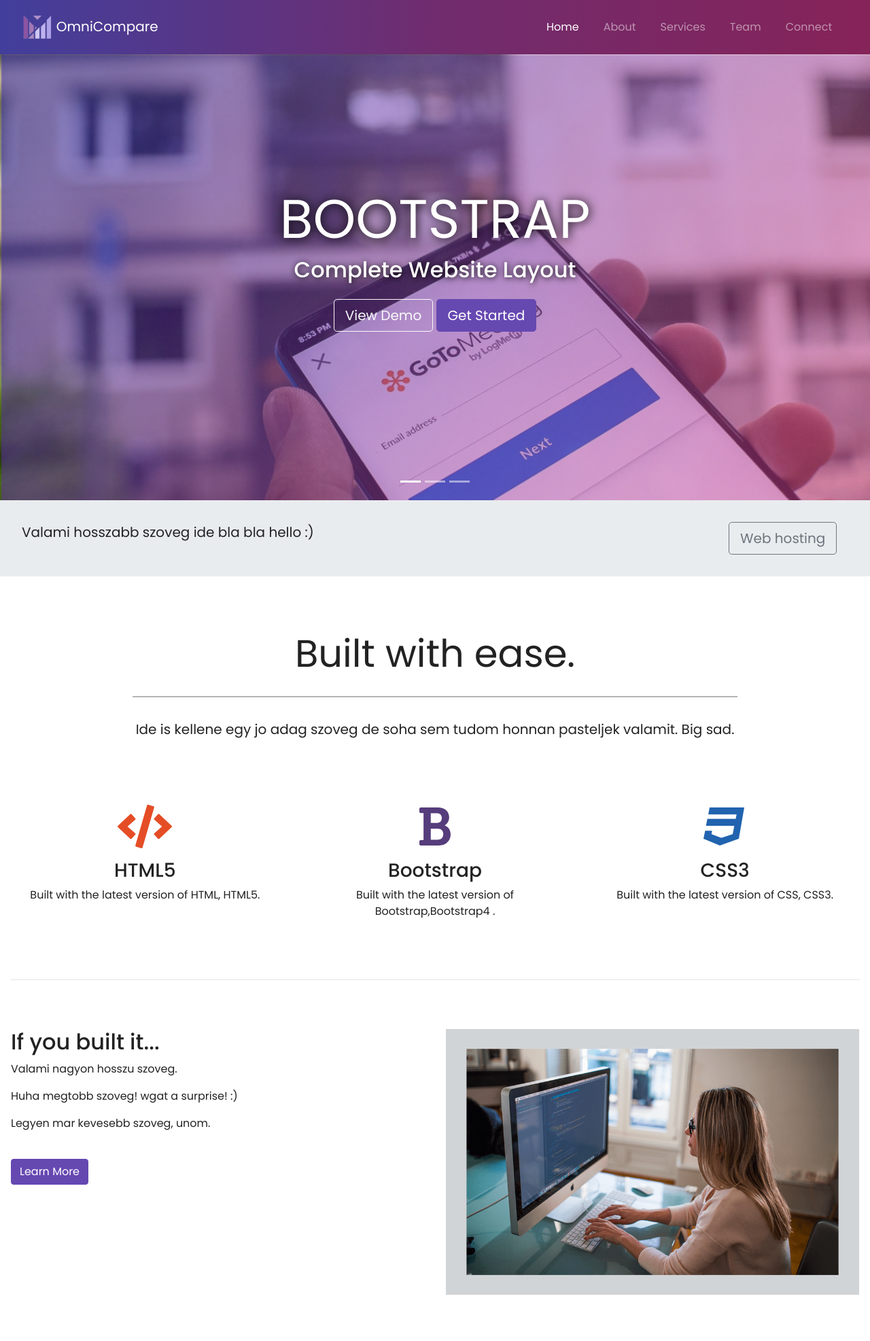
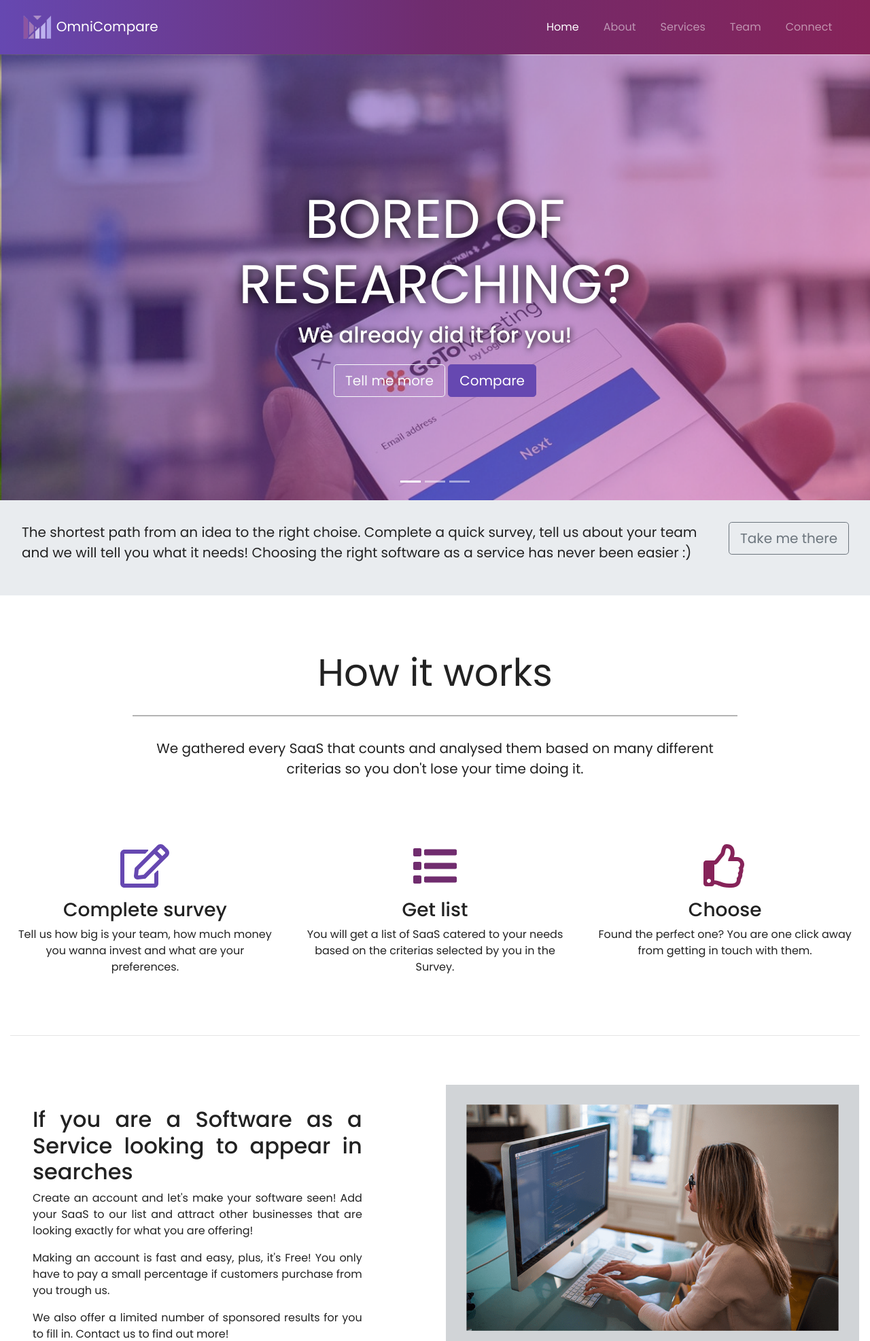
Before and after one commit to lauraursu/SaaS_comparison, a PHP site: page / in a window 1280 px wide. Shown: the top 1973 px of the page at 68% size. Run offline with PHP 8.4, Linux system fonts and the light colour scheme; some libraries are stand-ins or nearby versions.

Commit message:
added index content

```diff
--- a/index.php
+++ b/index.php
@@ -16,6 +16,13 @@ $page = "home"; 		//used to find the active page for the menu; used in includes/
 	<script src="https://maxcdn.bootstrapcdn.com/bootstrap/4.0.0/js/bootstrap.min.js"></script>
 	<script src="https://use.fontawesome.com/releases/v5.0.8/js/all.js"></script>
 	<link href="style\style.css" rel="stylesheet">
+
+<!-- Scroll to top button -->
+	<link href='https://maxcdn.bootstrapcdn.com/bootstrap/4.3.1/css/bootstrap.min.css'>
+	<script src='https://maxcdn.bootstrapcdn.com/bootstrap/4.3.1/js/bootstrap.min.js'></script>
+	<script src='https://cdnjs.cloudflare.com/ajax/libs/jquery/3.2.1/jquery.min.js'></script>
+	<link href="style\top-button.css" rel="stylesheet">
+
 </head>
 
 <body>
@@ -43,17 +50,29 @@ include 'includes/menu.php'
 			<div class="carousel-item active">
 				<img class="sliderImg" src="img/image.png">
 				<div class="carousel-caption">
-					<h1 class="display-2">Bootstrap</h1>
-					<h3>Complete Website Layout</h3>
-					<button type="button" class="btn btn-outline-light btn-lg">View Demo</button>
-					<button type="button" class="btn btn-primary btn-lg">Get Started</button>
+					<h1 class="display-2">Bored of researching?</h1>
+					<h3> We already did it for you!</h3>
+					<button type="button" class="btn btn-outline-light btn-lg">Tell me more</button>
+					<button type="button" class="btn btn-primary btn-lg">Compare</button>
 				</div>
 			</div>
 			<div class="carousel-item">
 				<img class="sliderImg" src="img/image2.png">
+				<div class="carousel-caption">
+					<h1 class="display-2">Find what is right for Your Business</h1>
+					<h3> Let us help you choose!</h3>
+					<button type="button" class="btn btn-outline-light btn-lg">Tell me more</button>
+					<button type="button" class="btn btn-primary btn-lg">Compare </button>
+				</div>
 			</div>
 			<div class="carousel-item">
 				<img class="sliderImg" src="img/image3.png">
+				<div class="carousel-caption">
+					<h1 class="display-2">Short survey to happiness</h1>
+					<h3> Complete it to get the software closest to your needs</h3>
+					<button type="button" class="btn btn-outline-light btn-lg">Tell me more</button>
+					<button type="button" class="btn btn-primary btn-lg">Compare </button>
+				</div>
 			</div>
 		</div>
 	</div>
@@ -62,10 +81,10 @@ include 'includes/menu.php'
 	<div class="container-fluid">
 		<div class="row jumbotron">
 			<div class="col-xs-12 col-sm-12 col-md-9 col-lg-9 col-xl-10">
-				<p class="lead">Valami hosszabb szoveg ide bla bla hello :)</p>
+				<p class="lead">The shortest path from an idea to the right choise. Complete a quick survey, tell us about your team and we will tell you what it needs! Choosing the right software as a service has never been easier :)</p>
 			</div>
 			<div class="col-xs-12 col-sm-12 col-md-3 col-lg-3 col-xl-2">
-				<a href="#"><button type="button" class="btn btn-outline-secondary btn-lg">Web hosting</button></a>
+				<a href="#"><button type="button" class="btn btn-outline-secondary btn-lg">Take me there</button></a>
 			</div>
 		</div>
 	</div>
@@ -74,11 +93,11 @@ include 'includes/menu.php'
 	<div class="container-fluid padding">
 		<div class="row welcome text-center">
 			<div class="col-12">
-				<h1 class="display-4">Built with ease.</h1>
+				<h1 class="display-4">How it works</h1>
 			</div>
 			<hr>
 			<div class="col-12">
-				<p class="lead">Ide is kellene egy jo adag szoveg de soha sem tudom honnan pasteljek valamit. Big sad.
+				<p class="lead">We gathered every SaaS that counts and analysed them based on many different criterias so you don't lose your time doing it.
 				</p>
 			</div>
 		</div>
@@ -88,178 +107,103 @@ include 'includes/menu.php'
 	<div class="container-fluid padding">
 		<div class="row text-center padding">
 			<div class="col-xs-12 col-sm-6 col-md-4 ">
-				<i class="fas fa-code"></i> <!-- font awesome icons!-->
-				<h3>HTML5</h3>
-				<p>Built with the latest version of HTML, HTML5.</p>
+			<i class="far fa-edit"></i> <!-- font awesome icons!-->
+				<h3>Complete survey</h3>
+				<p>Tell us how big is your team, how much money you wanna invest and what are your preferences.</p>
 			</div>
 			<div class="col-xs-12 col-sm-6 col-md-4 ">
-				<i class="fas fa-bold"></i> <!-- font awesome icons!-->
-				<h3>Bootstrap</h3>
-				<p>Built with the latest version of Bootstrap,Bootstrap4 .</p>
+			<i class="fa fa-list" aria-hidden="true"></i> <!-- font awesome icons!-->
+
+				<h3>Get list</h3>
+				<p>You will get a list of SaaS catered to your needs based on the criterias selected by you in the Survey.</p>
 			</div>
 			<div class="col-sm-12 col-md-4 ">
-				<i class="fab fa-css3"></i> <!-- font awesome icons!-->
-				<h3>CSS3</h3>
-				<p>Built with the latest version of CSS, CSS3.</p>
+			<i class="far fa-thumbs-up" aria-hidden="true"></i> <!-- font awesome icons!-->
+				<h3>Choose</h3>
+				<p>Found the perfect one? You are one click away from getting in touch with them.</p>
 			</div>
 		</div>
 		<hr class="my-4">
 	</div>
 
 	<!--- Two Column Section -->
-	<div class="container-fluid padding">
+	<div class="container-fluid padding ">
 		<div class="row padding">
-			<div class="col-md-12 col-lg-6">
-				<h2>If you built it...</h2>
-				<p>Valami nagyon hosszu szoveg.</p>
-				<p>Huha megtobb szoveg! wgat a surprise! :)</p>
-				<p>Legyen mar kevesebb szoveg, unom.</p>
+			<div class="col-md-12 col-lg-6 padding2">
+				<div class="padding2" align="justify">
+				<h2 >If you are a Software as a Service looking to appear in searches</h2>
+				<p  >Create an account and let's make your software seen! Add your SaaS to our list and attract other businesses that are looking exactly for what you are offering!</p>
+				<p>Making an account is fast and easy, plus, it's Free! You only have to pay a small percentage if customers purchase from you trough us.</p>
+				<p>We also offer a limited number of sponsored results for you to fill in. Contact us to find out more!</p>
 				<br>
-				<a href="#" class="btn btn-primary">Learn More</a>
+				<a href="#" class="btn btn-primary">Sign up</a>
+				</div>
 			</div>
 			<div class="col-lg-6">
 				<img src="img/desk.png" class="img-fluid">
 			</div>
 		</div>
 	</div>
-	<hr class="my-4">
-	<!--- Fixed background -->
-	<figure>
-		<div class="fixed-wrap">
-			<div id="fixed">
-			</div>
-		</div>
-	</figure>
-
-	<!--- Emoji Section -->
-	<button class="fun" data-toggle="collapse" data-target="#emoji">click for fun</button>
-	<div id="emoji" class="collapse">
-		<div class="container-fluid padding">
-			<div class="row text-center">
-				<div class="col-sm-6 col-md-3">
-					<img class="gif" src="img/gif/panda.gif">
-				</div>
-				<div class="col-sm-6 col-md-3">
-					<img class="gif" src="img/gif/poo.gif">
-				</div>
-				<div class="col-sm-6 col-md-3">
-					<img class="gif" src="img/gif/unicorn.gif">
-				</div>
-				<div class="col-sm-6 col-md-3">
-					<img class="gif" src="img/gif/chicken.gif">
-				</div>
-			</div>
-		</div>
-	</div>
-	<!--- Meet the team -->
-	<div class="container-fluid padding">
-		<div class="row welcome text-center">
-			<div class="col-12">
-				<h1 class="display-4">Meet The Team</h1>
-			</div>
-			<hr>
-		</div>
-	</div>
-
-	<!--- Cards -->
-	<div class="container-fluid padding">
-		<div class="row padding">
-			<div class="col-md-4">
-				<div class="card">
-					<img class="card-img-top" src="img/team1.png">
-					<div class="card-body">
-						<h4 class="card-tittle">John Doe</h4>
-						<p class="card-text">John is very hardworking.</p>
-						<a href="#" class="btn btn-outline-secondary">See Profile</a>
-					</div>
-				</div>
-			</div>
-			<div class="col-md-4">
-				<div class="card">
-					<img class="card-img-top" src="img/team2.png">
-					<div class="card-body">
-						<h4 class="card-tittle">Marry Joe</h4>
-						<p class="card-text">Marry is very hardworking.</p>
-						<a href="#" class="btn btn-outline-secondary">See Profile</a>
-					</div>
-				</div>
-			</div>
-			<div class="col-md-4">
-				<div class="card">
-					<img class="card-img-top" src="img/team3.png">
-					<div class="card-body">
-						<h4 class="card-tittle">Paul Hoe</h4>
-						<p class="card-text">Paul is very hardworking.</p>
-						<a href="#" class="btn btn-outline-secondary">See Profile</a>
-					</div>
-				</div>
-			</div>
-		</div>
-	</div>
-
-	<!--- Two Column Section -->
-	<div class="container-fluid padding">
-		<div class="row padding">
-			<div class="col-md-12 col-lg-6">
-				<h2>Our philosophy</h2>
-				<p>Valami nagyon hosszu szoveg.</p>
-				<p>Huha megtobb szoveg! wgat a surprise! :)</p>
-				<br>
-			</div>
-			<div class="col-lg-6">
-				<img src="img/bootstrap2.png" class="img-fluid">
-			</div>
-		</div>
-		<hr class="my-4">
-	</div>
 
 
-	<!--- Connect -->
-	<div class="container-fluid padding">
-		<div class="row text-center padding">
-			<div class="col-12">
-				<h2>Connect</h2>
-			</div>
-			<div class="col-12 social padding">
-				<a href="#"><i class="fab fa-facebook"></i></a>
-				<a href="#"><i class="fab fa-twitter"></i></a>
-				<a href="#"><i class="fab fa-google-plus-g"></i></a>
-				<a href="#"><i class="fab fa-instagram"></i></a>
-				<a href="#"><i class="fab fa-youtube"></i></a>
-			</div>
-		</div>
-	</div>
+
+	<!--- Top button -->
+	<a href="#" id="toTopBtn" class="cd-top text-replace js-cd-top cd-top--is-visible cd-top--fade-out"
+		data-abc="true"></a>
+	<!-- <div class="height">
+		<h3 class="text-center scroll">Scroll down </h3>
+	</div> -->
+
+<script>
+	$(document).ready(function () {
+		$(window).scroll(function () {
+			if ($(this).scrollTop() > 700) {
+				$('#toTopBtn').fadeIn();
+			} else {
+				$('#toTopBtn').fadeOut();
+			}
+		});
+
+		$('#toTopBtn').click(function () {
+			$("html, body").animate({
+				scrollTop: 0
+			}, 1000);
+			return false;
+		});
+	});
+</script>
+
 
 	<!--- Footer -->
 	<footer>
 		<div class="container-fluid padding">
 			<div class="row text-center">
 				<div class="col-md-4">
-					<img src="img/w3newbie.png">
+					<img id="logo" src="img/logo/logo_v4.png"><p>OmniCompare<p>
 					<hr class="light">
-					<p>555-555-5555</p>
-					<p>email@yahoo.com</p>
-					<p>100 Street Name</p>
-					<p>City,State,00000</p>
+					<p>Report a bug</p>
+					<p>Contact us</p>
+					<p>Survey</p>
+					<p>Pictures of cats</p>
 				</div>
 				<div class="col-md-4">
 					<hr class="light">
-					<h5>Our hours</h5>
+					<h5>SaaS Vendors</h5>
 					<hr class="light">
-					<p>Monday: 5pm-6pm</p>
-					<p>Friday: 10am-11pm</p>
+					<p>Vendors</p>
+					<p>Free SignUp</p>
 				</div>
 				<div class="col-md-4">
 					<hr class="light">
-					<h5>Service area</h5>
+					<h5>Policies</h5>
 					<hr class="light">
-					<p>City,State,00000</p>
-					<p>City,State,00000</p>
-					<p>City,State,00000</p>
+					<p>Terms of Use</p>
+					<p>Privacy Policy</p>
+					<p>Community Guidelines</p>
 				</div>
 				<div class="col-12">
 					<hr class="light">
-					<h5>&copy;w3newbie.com</h5>
+					<h5>&copy;OmniCompare.com</h5>
 				</div>
 			</div>
 		</div>
--- a/style/menu.css
+++ b/style/menu.css
@@ -1,8 +1,8 @@
-/* #423f9c #702c6e #862359 */
+/* #423f9c-#6648b1 #702c6e #862359 */
 .navig-backg {
-  background: -webkit-linear-gradient(left, #423f9c, #702c6e, #862359);
-  background: -moz-linear-gradient(left, #423f9c, #702c6e, #862359);
-  background: -o-linear-gradient(left, #423f9c, #702c6e, #862359);
-  background: linear-gradient(left, #423f9c, #702c6e, #862359); }
+  background: -webkit-linear-gradient(left, #6648b1, #702c6e, #862359);
+  background: -moz-linear-gradient(left, #6648b1, #702c6e, #862359);
+  background: -o-linear-gradient(left, #6648b1, #702c6e, #862359);
+  background: linear-gradient(left, #6648b1, #702c6e, #862359); }
 
 /*# sourceMappingURL=menu.css.map */
--- a/style/menu.scss
+++ b/style/menu.scss
@@ -1,5 +1,5 @@
-/* #423f9c #702c6e #862359 */
-$blue: #423f9c;
+/* #423f9c-#6648b1 #702c6e #862359 */
+$blue: #6648b1;
 $purple: #702c6e;
 $magenta: #862359;
 
--- a/style/style.css
+++ b/style/style.css
@@ -91,6 +72,10 @@ body {
   padding-bottom: 2rem;
 }
 
+.padding2{
+  padding: 2em;
+  padding-right: 15%;
+}
 .welcome {
   width: 75%;
   margin: 0 auto;
@@ -104,21 +89,21 @@ body {
   margin-bottom: 1rem;
 }
 
-.fa-code {
-  color: #e54d26;
+.fa-edit {
+  color: #6648b1;
 }
 
-.fa-bold {
-  color: #563d7c;
+.fa-list {
+  color: #702c6e;
 }
 
-.fa-css3 {
-  color: #2163af;
+.fa-thumbs-up {
+  color: #862359;
 }
 
-.fa-code,
-.fa-bold,
-.fa-css3 {
+.fa-edit,
+.fa-list,
+.fa-thumbs-up{
   font-size: 4em;
   margin: 1rem;
 }
```
Also changed, not shown: other parts of style/style.css (+7 -26 lines), style/top-button.css (added, +49 -0 lines), README.md, img/81189.png (added), 1 other file.
